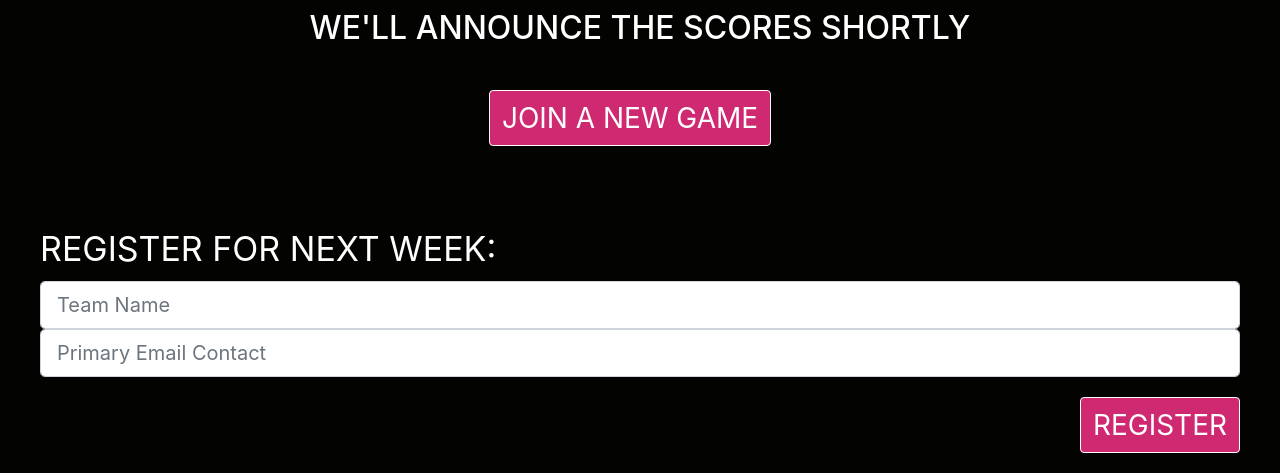
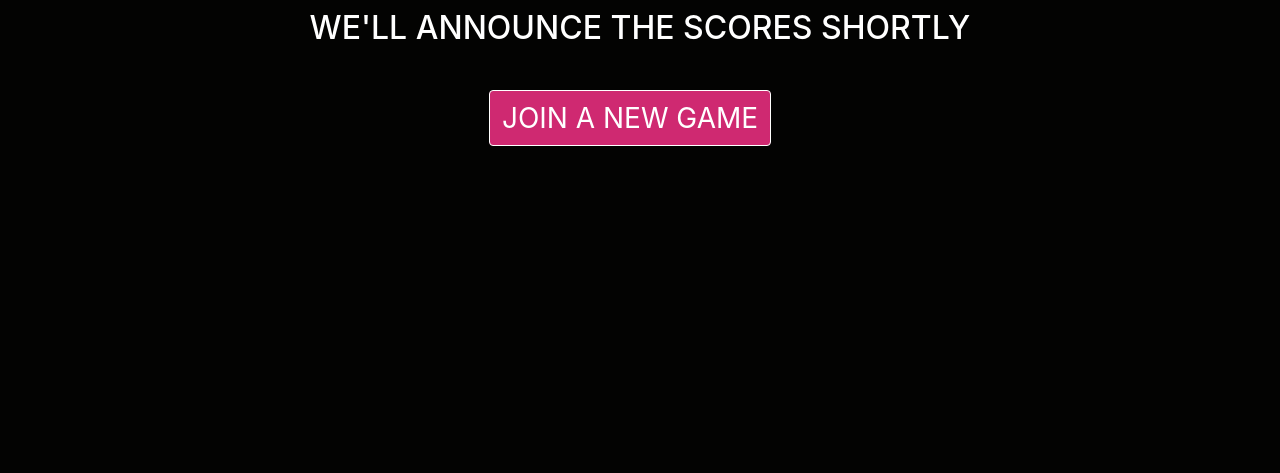
Before and after one commit to dalpert/pickEm, a Flask app: page /endGame in a window 1280 px wide. Shown: the part 554-1027 px from the top of the page. After the commit the page ends 700 px from the top, so only its background shows below. Run offline with Flask 2, Linux system fonts and the light colour scheme; some libraries are stand-ins or nearby versions.

Commit message:
getting rid of registration page for now

```diff
--- a/TownHallTriviaApp/main/templates/main/endGame.html
+++ b/TownHallTriviaApp/main/templates/main/endGame.html
@@ -14,7 +14,7 @@
     <form method="get" class="existingTeam" action="{{ url_for('main.enterGameId') }}">
       <button type="submit" value="Submit" class="btn btn-primary submit submitButton">JOIN A NEW GAME</button>
     </form>
-    <div class="registrationContainer">
+    <!-- <div class="registrationContainer">
         <form class="registration" method="post" action="{{ url_for('main.registerTeamForNextWeek') }}">
           <div class="form-group">
             <label class="label col-form-label" for="teamName">REGISTER FOR NEXT WEEK:</label>
@@ -23,6 +23,6 @@
           </div>
           <button type="submit" value="Submit" class="btn btn-primary submit submitButton">REGISTER</button>
         </form>
-      </div>
+      </div> -->
   </body>
 </html>
```
